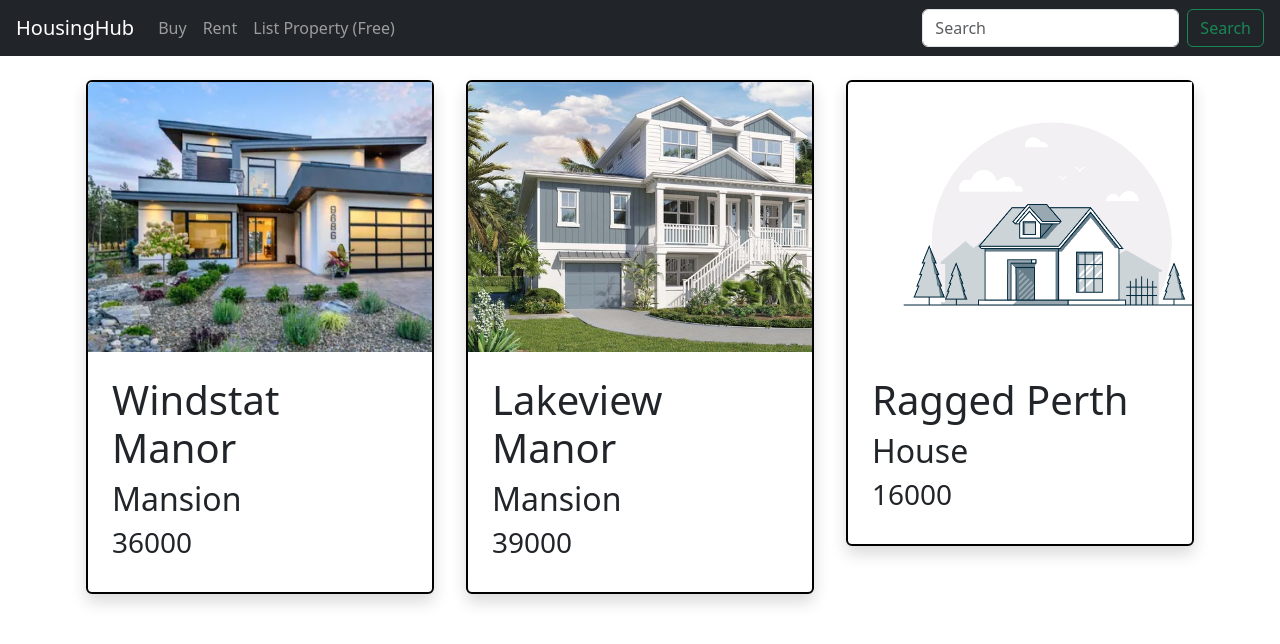
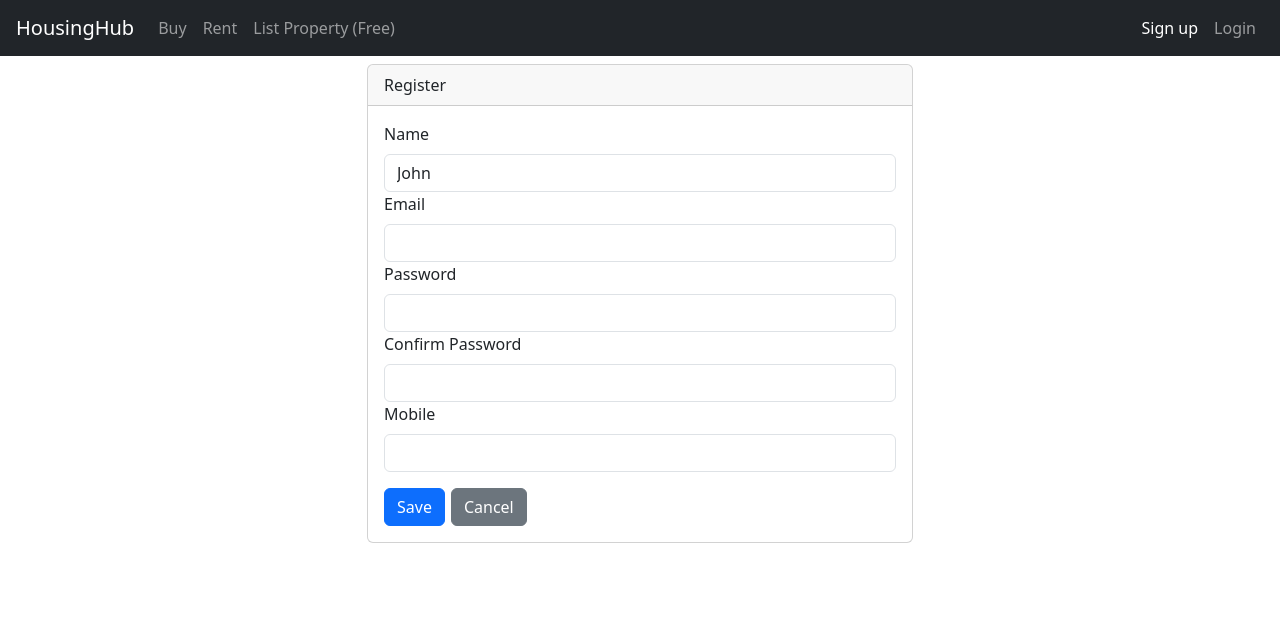
Before and after one commit to thinkinofadriveby/HousingHub, an Angular app: page /user/register in a window 1280 px wide. Shown: the top 644 px of the page. Built offline with nearby package versions, Linux system fonts and the light colour scheme.

Commit message:
Added an registration form and validation to its field using reactive forms

```diff
--- a/src/app/nav-bar/nav-bar.component.css
+++ b/src/app/nav-bar/nav-bar.component.css
@@ -11,3 +11,7 @@
 .navbar-brand {
     margin-left: 1rem;
 }
+
+.login {
+    margin-right: 1rem;
+}
--- a/src/app/nav-bar/nav-bar.component.html
+++ b/src/app/nav-bar/nav-bar.component.html
@@ -14,9 +14,22 @@
           <a class="nav-link" routerLinkActive="active" routerLink="/add-property">List Property (Free)</a>
         </li>
       </ul>
-      <div class="d-flex">
-        <input class="form-control me-2" type="search" placeholder="Search" aria-label="Search">
-        <button class="btn btn-outline-success" type="submit">Search</button>
+
+      <div>
+        <ul class="nav navbar-nav">
+          <li class="nav-item">
+            <a class="nav-link"
+            routerLink="user/register"
+            routerLinkActive="active"
+            >Sign up</a>
+          </li>
+          <li class="nav-item">
+            <a class="nav-link login"
+            routerLink="user/login"
+            routerLinkActive="active"
+            >Login</a>
+          </li>
+        </ul>
       </div>
     </div>
   </nav>
--- a/src/app/property/starting-page/starting-page.component.html
+++ b/src/app/property/starting-page/starting-page.component.html
@@ -10,7 +10,7 @@
   </div>
   <br/> <br/>
   <div class="slider">
-      <h2>Users can browse a wide array of listings with detailed information, including property type, price, location, and features. </h2>
+      <h4>Users can browse a wide array of listings with detailed information, including property type, price, location, and features. </h4>
       <!-- Here you can use a slider component -->
   </div>
 </div>
--- /dev/null
+++ b/src/app/user/user-login/user-login.component.html
@@ -0,0 +1,3 @@
+<p>
+  user-login works!
+</p>
--- /dev/null
+++ b/src/app/user/user-login/user-login.component.ts
@@ -0,0 +1,15 @@
+import { Component, OnInit } from '@angular/core';
+
+@Component({
+  selector: 'app-user-login',
+  templateUrl: './user-login.component.html',
+  styleUrls: ['./user-login.component.css']
+})
+export class UserLoginComponent implements OnInit {
+
+  constructor() { }
+
+  ngOnInit() {
+  }
+
+}
--- /dev/null
+++ b/src/app/user/user-register/user-register.component.css
@@ -0,0 +1,16 @@
+.save-btn {
+    margin-right: 6px;
+    margin-top: 1rem;
+}
+
+.cancel-btn {
+    margin-top: 1rem;
+}
+
+.ng-invalid.ng-touched {
+    border-color: red;
+}
+
+.error-block {
+    color: red;
+}
--- /dev/null
+++ b/src/app/user/user-register/user-register.component.html
@@ -0,0 +1,68 @@
+<div class="row">
+  <div class="col-6 m-auto">
+  <div class="card m-auto">
+    <div class="card-header">
+      Register
+    </div>
+    <div class="card-body">
+      <form [formGroup]="registrationForm" (ngSubmit)="onSubmit()">
+        <div class="form-group col-12">
+            <label for="name" class="form-label">Name</label>
+            <input type="text" class="form-control" formControlName="userName">
+            <span *ngIf="!userName?.valid && userName?.touched"
+            class="error-block">Name field is required</span>
+        </div>
+
+        <div class="form-group col-12">
+          <label for="email" class="form-label">Email</label>
+          <input type="text" class="form-control" formControlName="email">
+          <span *ngIf="!email.valid && email.touched" class="error-block">
+            <span *ngIf="email.hasError('required')">
+              Please input your email
+            </span>
+            <span *ngIf="email.hasError('email')">
+              Please input valid email
+            </span>
+          </span>
+        </div>
+
+        <div class="form-group col-12">
+          <label for="passwrod" class="form-label">Password</label>
+          <input type="password" class="form-control" formControlName="password">
+          <span *ngIf="!password.valid && password.touched">
+            <span *ngIf="password.hasError('required')" class="error-block">
+              Please input your password
+            </span>
+            <span *ngIf="password?.errors?.['minlength']" class="error-block">
+              Password should not be lesser than 8 characters
+            </span>
+          </span>
+        </div>
+
+        <div class="form-group col-12">
+          <label for="cpassword" class="form-label">Confirm Password</label>
+          <input type="password" class="form-control" formControlName="confirmPassword">
+          <span *ngIf="!confirmPassword.valid && confirmPassword.touched">
+            <span *ngIf="confirmPassword.hasError('required')" class="error-block">
+              Please confirm your password
+            </span>
+          </span>
+            <span *ngIf="registrationForm.hasError('notmatched') && confirmPassword.valid" class="error-block">
+              Passwords does not matched
+            </span>
+        </div>
+
+        <div class="form-group col-12">
+          <label for="mobile" class="form-label">Mobile</label>
+          <input type="text" class="form-control" formControlName="mobile">
+        </div>
+
+        <div class="form-group col-12">
+          <button type="submit" class="btn btn-primary save-btn">Save</button>
+          <button type="reset" class="btn btn-secondary ml-2 cancel-btn">Cancel</button>
+        </div>
+      </form>
+    </div>
+  </div>
+  </div>
+</div>
--- /dev/null
+++ b/src/app/user/user-register/user-register.component.ts
@@ -0,0 +1,54 @@
+import { Component, OnInit } from '@angular/core';
+import { AbstractControl, FormControl, FormGroup, ValidationErrors, Validators } from '@angular/forms';
+
+@Component({
+  selector: 'app-user-register',
+  templateUrl: './user-register.component.html',
+  styleUrls: ['./user-register.component.css']
+})
+export class UserRegisterComponent implements OnInit {
+
+  registrationForm!: FormGroup;
+  constructor() { }
+
+  ngOnInit() {
+    this.registrationForm = new FormGroup({
+      userName: new FormControl('John', Validators.required),
+      email: new FormControl(null, [Validators.required, Validators.email]),
+      password: new FormControl(null, [Validators.required, Validators.minLength(8)]),
+      confirmPassword: new FormControl(null, [Validators.required]),
+      mobile: new FormControl(null, [Validators.required, Validators.minLength(10)])
+    }, this.passwordMatchingValidator);
+  }
+
+  passwordMatchingValidator(fc: AbstractControl): ValidationErrors | null {
+    return fc.get('password')?.value === fc.get('confirmPassword')?.value ? null :
+      { notmatched: true }
+  };
+
+  // Getter methods for all form controls
+  get userName() {
+    return this.registrationForm.get('userName') as FormControl;
+  }
+
+  get email() {
+    return this.registrationForm.get('email') as FormControl;
+  }
+
+  get password() {
+    return this.registrationForm.get('password') as FormControl;
+  }
+
+  get confirmPassword() {
+    return this.registrationForm.get('confirmPassword') as FormControl;
+  }
+
+  get mobile() {
+    return this.registrationForm.get('mobile') as FormControl;
+  }
+
+  onSubmit() {
+    console.log(this.registrationForm);
+  }
+
+}
--- /dev/null
+++ b/src/assets/forms.css
@@ -0,0 +1,16 @@
+.save-btn {
+    margin-right: 6px;
+    margin-top: 1rem;
+}
+
+.cancel-btn {
+    margin-top: 1rem;
+}
+
+.ng-invalid.ng-touched {
+    border-color: red;
+}
+
+.error-block {
+    color: red;
+}
--- a/src/styles.css
+++ b/src/styles.css
@@ -1 +1 @@
-/* You can add global styles to this file, and also import other style files */
+@import 'assets/forms.css'
```
Also changed, not shown: src/app/app.module.ts (+9 -2 lines), src/app/user/user-login/user-login.component.css (added), 2 other files (tests, documents, lock files or other folders).
